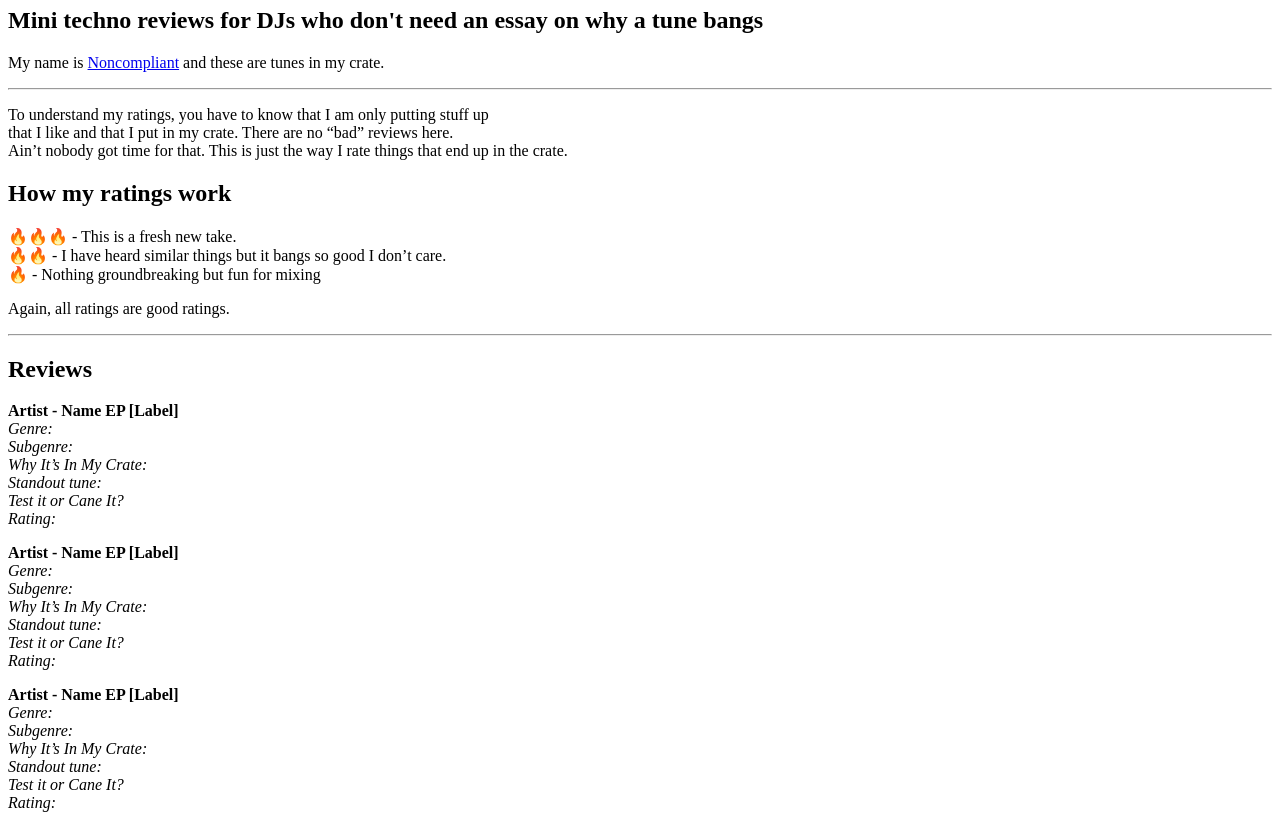
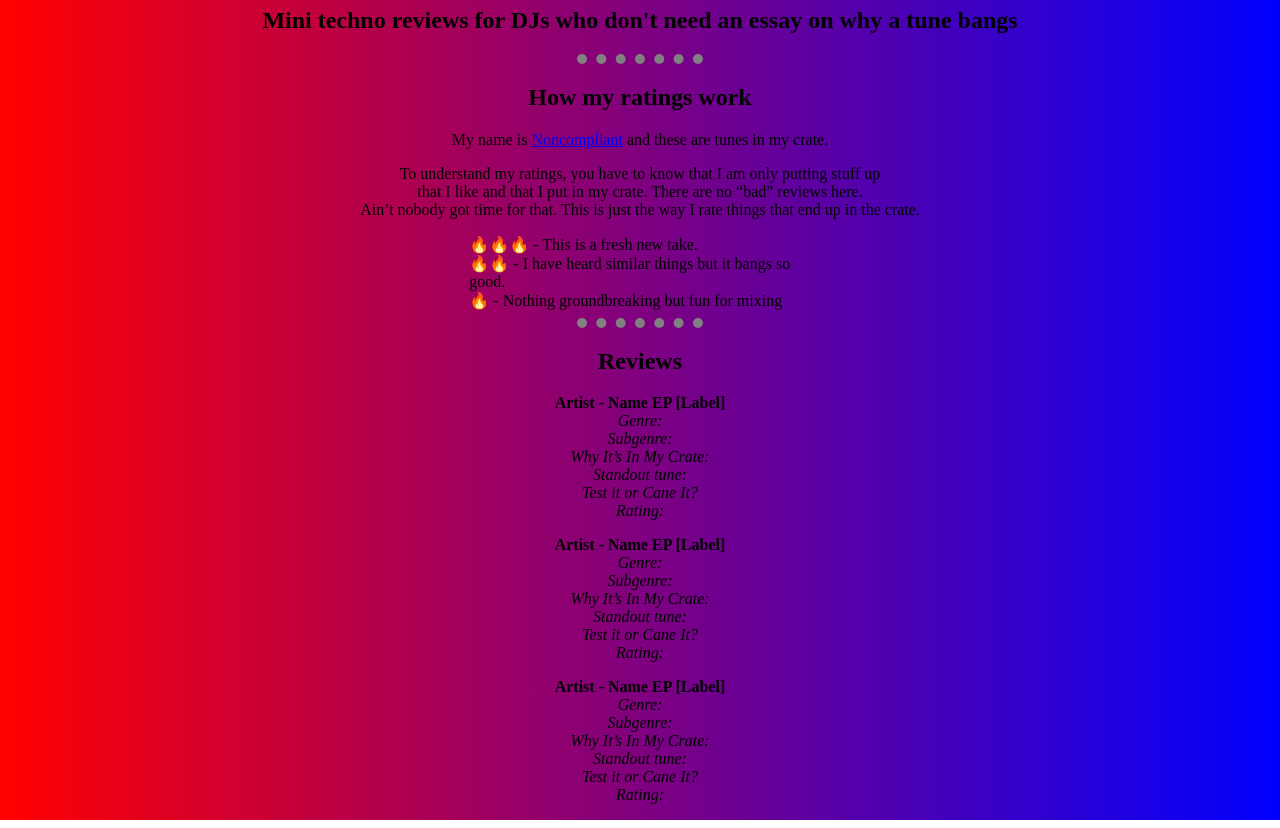
Before and after one commit to hedalexa/bitcrate, a plain HTML site: page index.html in a window 1280 px wide. Shown: the part 73-901 px from the top of the page. Drawn offline with Linux system fonts and the light colour scheme; files that its build step writes are made by us from their sources.

Commit message:
Add stylesheet

```diff
--- a/index.html
+++ b/index.html
@@ -4,29 +4,35 @@
 <head>
   <meta charset="utf-8">
   <title>BitCrate - Mini techno reviews</title>
+  <link rel="stylesheet" href="css/styles.css">
 </head>
 
 <body>
   <h1>BitCrate</h1>
   <h2>Mini techno reviews for DJs who don't need an essay on why a tune bangs</h2>
+
+  <hr>
+  <h2>How my ratings work</h2>
   <p>My name is <a href="http://www.noncompliantmusic.com" target="_blank">Noncompliant</a> and these are tunes in my crate. </p>
-  <hr>
   <p>To understand my ratings, you have to know that I am only putting stuff up <br>
     that I like and that I put in my crate. There are no “bad” reviews here. <br>
     Ain’t nobody got time for that. This is just the way I rate things that end up in the crate. </p>
 
-<h2>How my ratings work</h2>
-  <p>
+  <div>
+    <p class="range">
       🔥🔥🔥 - This is a fresh new take. <br>
-    🔥🔥 - I have heard similar things but it bangs so good I don’t care.<br>
-    🔥 - Nothing groundbreaking but fun for mixing</p>
-    <p>Again, all ratings are good ratings.</p>
+      🔥🔥 - I have heard similar things but it bangs so good.<br>
+      🔥 - Nothing groundbreaking but fun for mixing
+    </p>
+
+  </div>
 
   <hr>
 
   <h2>Reviews</h2>
+  <div class="reviews">
 
-  <p id="reviews"><strong>Artist - Name EP [Label]</strong><br />
+    <p><strong>Artist - Name EP [Label]</strong><br />
 
       <em>Genre: </em><br>
       <em>Subgenre: </em><br>
@@ -35,7 +41,7 @@
       <em>Test it or Cane It?</em> <br>
       <em>Rating:</em>
     </p>
-  <p id="reviews"><strong>Artist - Name EP [Label]</strong><br>
+    <p><strong>Artist - Name EP [Label]</strong><br>
 
       <em>Genre: </em><br>
       <em>Subgenre: </em><br>
@@ -44,7 +50,7 @@
       <em>Test it or Cane It?</em> <br>
       <em>Rating:</em>
     </p>
-  <p id="reviews"><strong>Artist - Name EP [Label]</strong><br>
+    <p><strong>Artist - Name EP [Label]</strong><br>
 
       <em>Genre: </em><br>
       <em>Subgenre: </em><br>
@@ -53,6 +59,7 @@
       <em>Test it or Cane It?</em> <br>
       <em>Rating:</em>
     </p>
+  </div>
 
 </body>
 
```
Lines whose indentation alone changed are shown as unchanged.
